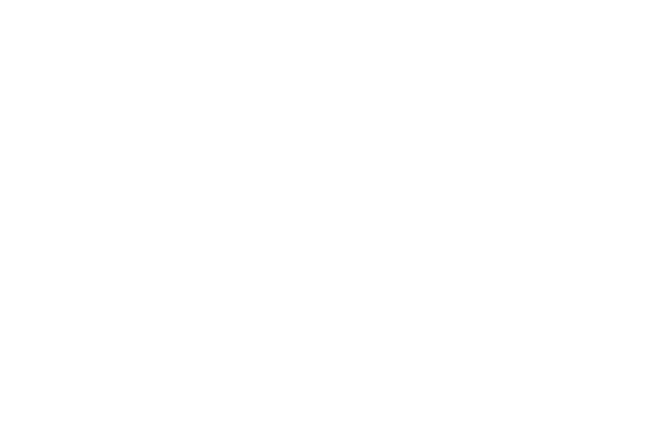
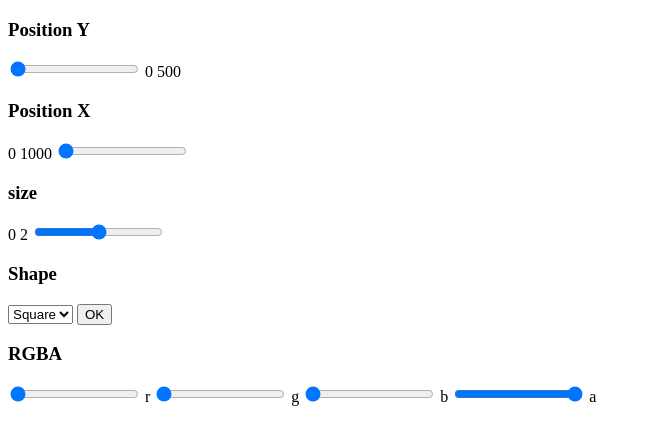
Before and after one commit to Nicklb3/project-14-css-property-changer, a plain HTML site: page index.html in a window 1280 px wide. Shown: the whole page, without its empty margins (0-651 px from the left). Drawn offline with Linux system fonts and the light colour scheme.

Commit message:
finished markup

```diff
--- a/index.html
+++ b/index.html
@@ -7,6 +7,91 @@
     <title>CSS Property Changer</title>
 </head>
 <body>
+
+    <!-- Vertical Position -->
+    <div class="wrapper">
+        <div class="controls">
+            <h3 class="controls-heading">Position Y</h3>
+            <div class="container">
+                <div class="input-container vertical">
+                    <input type="range" id="position-y" min="0" max="500" value="0">
+                    <label for="position-y">
+                        <span>0</span>
+                        <span>500</span>
+                    </label>
+                </div>
+            </div>
+        </div>
+
+        <!--  Horizontal Position -->
+        <div class="controls">
+            <h3 class="controls-heading">Position X</h3>
+            <div class="container">
+                <div class="input-container horizontal">
+                    <label for="position-x">
+                        <span>0</span>
+                        <span>1000</span>
+                    </label>
+                    <input type="range" id="position-x" min="0" max="1000" value="0">
+                </div>
+            </div>
+        </div>
+
+        <!-- size -->
+
+        <div class="controls">
+            <h3 class="controls-heading">size</h3>
+            <div class="container">
+                <div class="input-container horizontal">
+                    <label for="size">
+                        <span>0</span>
+                        <span>2</span>
+                    </label>
+                    <input type="range" id="size" min="0" max="2" step="0.1">
+                </div>
+            </div>
+        </div>
+
+        <!-- shape -->
+
+        <div class="controls">
+            <h3 class="controls-heading">Shape</h3>
+            <div class="container center">
+                <select id="shape-select">
+                    <option value="1">Square</option>
+                    <option value="2">Circle</option>
+                </select>
+
+                <button id="ok-btn">OK</button>
+            </div>
+        </div>
+
+        <!-- RGBA -->
+        <div class="controls">
+            <h3 class="controls-heading">RGBA</h3>
+            <div class="container rgba-container">
+
+                <input type="range" id="rgba-r" min="0" max="255" value="0">
+                <label for="rgba-r">r</label>
+
+                <input type="range" id="rgba-g" min="0" max="255" value="0">
+                <label for="rgba-g">g</label>
+
+                <input type="range" id="rgba-b" min="0" max="255" value="0">
+                <label for="rgba-b">b</label>
+
+                <input type="range" id="rgba-a" min="0" max="1" step="0.01" value="1">
+                <label for="rgba-a">a</label>
+
+            </div>
+        </div>
+
+    </div>
+
+    <div class="container">
+        <div id="block"></div>
+    </div>
+
     <script src="./app.js"></script>
 </body>
 </html>
```
